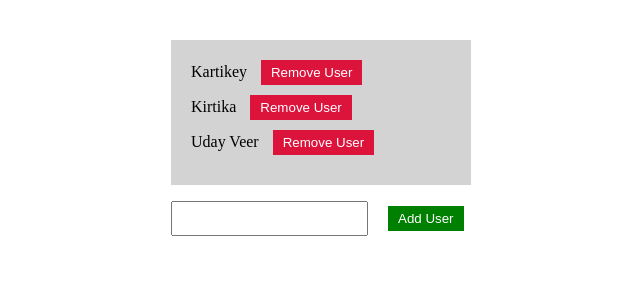
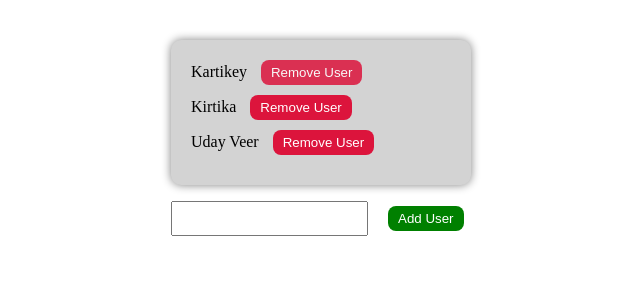
Before and after one commit to 23-kartikey/User-Management-Frontend, a React (Vite) app: page / in a window 1280 px wide. In both pictures the pointer is over the button 630 px from the left and 72 px from the top of the page. Shown: the top 300 px of the page, without its empty margins (319-959 px from the left). Built offline with nearby package versions, Linux system fonts and the light colour scheme.

Commit message:
feat: added hover effects, shadows and rounded borders

```diff
--- a/src/App.css
+++ b/src/App.css
@@ -7,6 +7,8 @@
   background-color: lightgrey;
   padding: 20px;
   list-style: none;
+  border-radius: 10px;
+  box-shadow: 0 0 10px gray;
 }
 
 .user-item{
@@ -19,6 +21,7 @@
   padding: 5px 10px;
   border: none;
   cursor: pointer;
+  border-radius: 8px;
 }
 
 .remove-btn{
@@ -26,9 +29,17 @@
   color: white;
 }
 
+.remove-btn:hover{
+  opacity: 0.85;
+}
+
 .add-btn{
   background-color: green;
   color: white;
+}
+
+.add-btn:hover{
+  opacity: 0.85;
 }
 
 .user-input{
```
